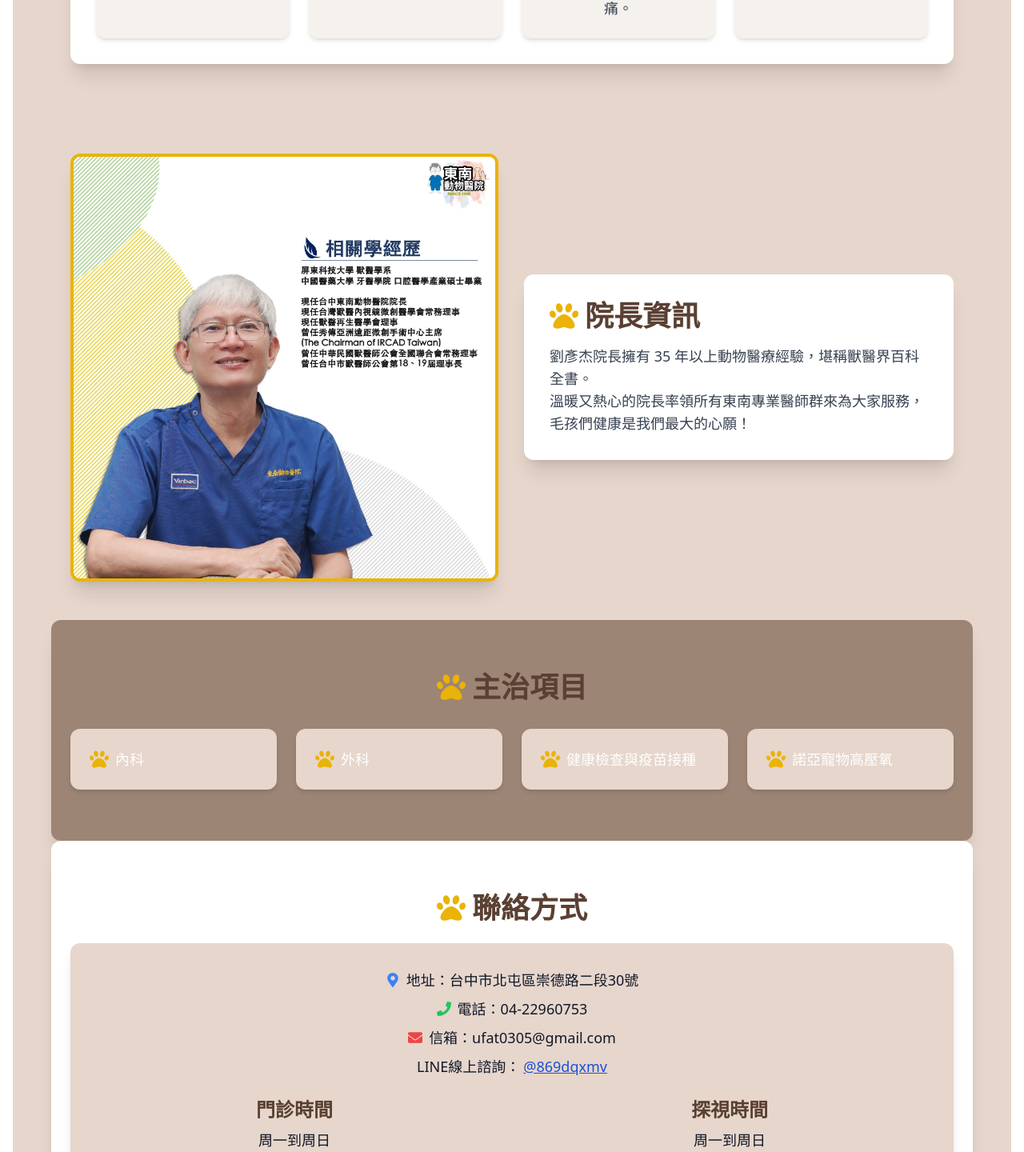
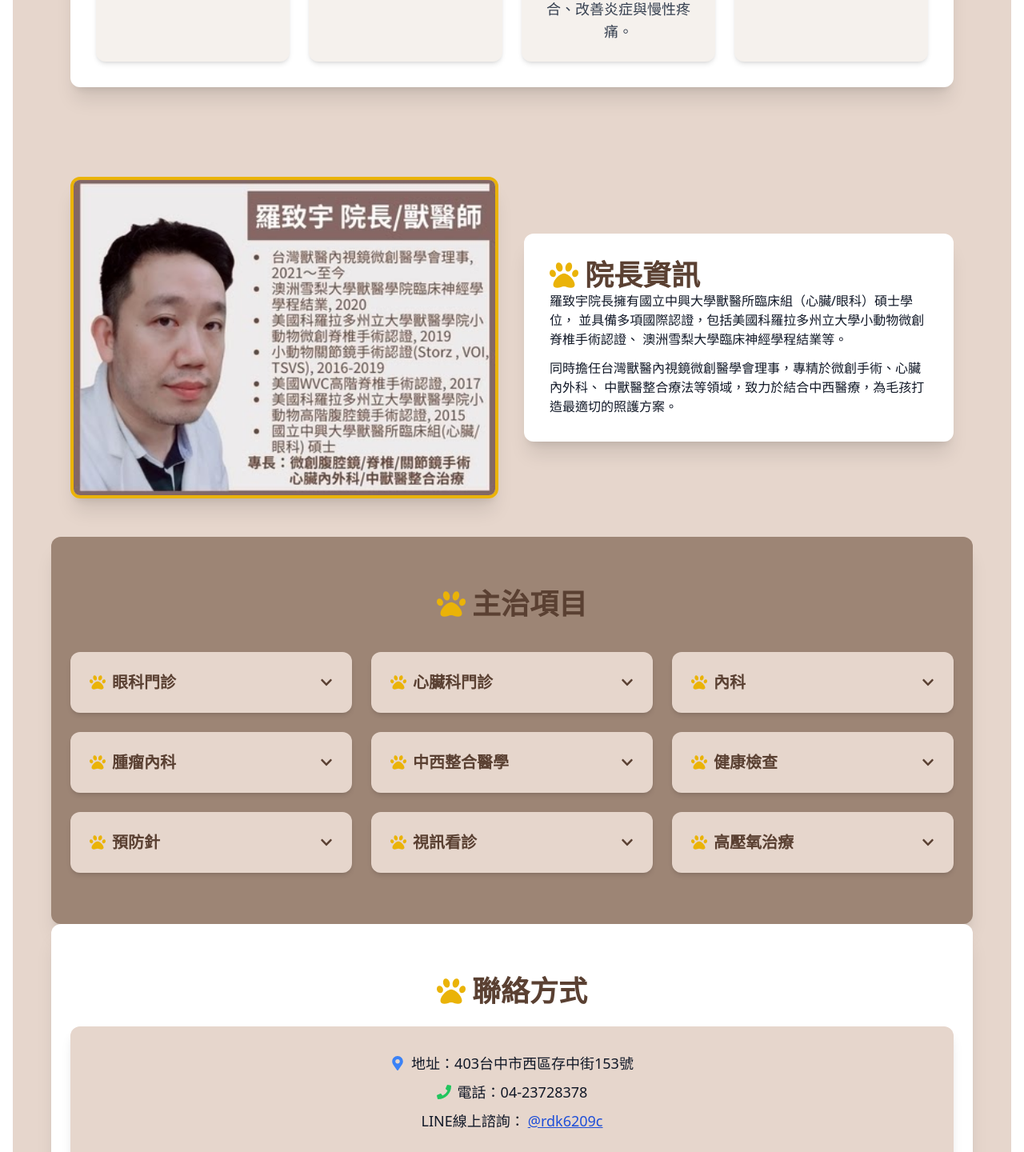
Before and after one commit to frankfu88/wenzhi, a Next.js app: page / in a window 1280 px wide. Shown: the part 1324-2764 px from the top of the page at 80% size. Built offline with nearby package versions, Linux system fonts and the light colour scheme.

Commit message:
initial commit for luodayu

```diff
--- a/src/app/Navbar.tsx
+++ b/src/app/Navbar.tsx
@@ -31,7 +31,7 @@ export default function Navbar() {
   return (
     <header className="bg-white text-gray-900 py-4 fixed top-0 left-0 w-full z-50 shadow-md backdrop-blur-md">
       <div className="max-w-6xl mx-auto flex justify-between items-center px-4">
-        <Link href="/" className="text-lg font-bold">東南動物醫院</Link>
+        <Link href="/" className="text-lg font-bold">羅大宇動物醫院</Link>
 
         <button className="md:hidden text-2xl" onClick={() => setIsOpen(!isOpen)}>☰</button>
 
--- a/src/app/page.tsx
+++ b/src/app/page.tsx
@@ -1,11 +1,86 @@
 "use client";
 
 import Image from "next/image";
-import { FaPhone, FaEnvelope, FaMapMarkerAlt, FaPaw } from "react-icons/fa";
+import { useState } from "react";
+import {
+  FaPhone,
+  FaMapMarkerAlt,
+  FaPaw,
+  FaChevronDown,
+  FaChevronUp
+} from "react-icons/fa";
 import { useRouter } from "next/navigation";
 
+const servicesDetailed = [
+  {
+    label: "眼科門診",
+    treatments: [
+      "乾眼症治療診斷",
+      "角膜潰瘍診斷治療",
+      "白內障診斷治療",
+      "青光眼診斷治療",
+      "角膜穿孔治療",
+      "各式眼科手術與療法"
+    ]
+  },
+  {
+    label: "心臟科門診",
+    treatments: [
+      "高階心臟超音波診斷",
+      "瓣膜退化性心臟病診斷治療",
+      "先天心臟病診斷治療",
+      "PDA手術",
+      "貓肥厚性心肌病診斷治療",
+      "犬擴張性心肌病診斷治療",
+      "肺內高壓診斷治療",
+      "高血壓診斷治療"
+    ]
+  },
+  {
+    label: "內科",
+    treatments: [
+      "糖尿病、甲狀腺低下/亢進、庫興氏症、愛迪生氏症、X毛症等內分泌相關疾病診治"
+    ]
+  },
+  {
+    label: "腫瘤內科",
+    treatments: [
+      "細胞學診斷、病理切片合作診斷"
+    ]
+  },
+  {
+    label: "中西整合醫學",
+    treatments: ["電針、雷射、中草藥、整合式療法"]
+  },
+  {
+    label: "健康檢查",
+    treatments: ["定期身體狀況評估、疾病早期預防與發現"]
+  },
+  {
+    label: "預防針",
+    treatments: ["幼貓、幼犬、成貓、成犬疫苗接種"]
+  },
+  {
+    label: "視訊看診",
+    treatments: [
+      "30分鐘/$500（LINE Pay 或匯款）",
+      "高齡、行動不便或關注動物福利的飼主"
+    ]
+  },
+  {
+    label: "高壓氧治療",
+    treatments: ["促進癒合、改善慢性疼痛與炎症"]
+  }
+];
+
 export default function Home() {
-  const router = useRouter(); // ✅ 用於導航到獨立頁面
+  // const router = useRouter();
+  const [openIndex, setOpenIndex] = useState<number | null>(null);
+
+  const toggle = (index: number) => {
+    setOpenIndex(openIndex === index ? null : index);
+  };
+
 
   return (
     <main className="bg-[#E6D6CC] text-gray-900">
@@ -16,14 +91,12 @@ export default function Home() {
         </h2>
         <div className="bg-white shadow-xl rounded-xl p-8 mt-6">
         <p className="text-lg text-gray-700 leading-relaxed">
-            因為對動物的熱愛，我們踏入動物醫療的世界，轉眼間已走過多年時光。
-            懷抱著「讓每位來到醫院的毛小孩都能安心接受最適切的醫療照護，如同回家一般」的初衷，我們一步步創立了東南動物醫院。
-            <br />
-            <br />
-            我們深信，醫療並非絕對的對與錯，而是透過細心觀察、理性判斷與專業討論，不斷精進診療方式，為毛孩提供更完善的照護。
-            <br />
-            <br />
-            東南動物醫院，與您一同守護毛孩的每一天。
+          羅大宇動物醫院位於台中市西區，致力於打造一個結合專業醫療與溫暖關懷的寵物照護空間。
+          我們秉持「以毛孩為本」的理念，提供從預防醫學、內外科治療，到中西醫整合療法的全方位服務。
+          <br /><br />
+          醫療團隊擁有豐富臨床經驗，並引進高壓氧治療、微創手術、影像診斷等先進技術，致力於提升診療品質與毛孩的生活福祉。
+          <br /><br />
+          除了醫療服務外，我們也關心動物福祉與飼主教育，積極參與流浪動物照護與社區推廣，期望成為每一位飼主在寵物健康旅程中的堅實後盾。
         </p>
         </div>
 
@@ -66,53 +139,59 @@ export default function Home() {
           <h2 className="text-4xl font-bold text-[#5A4032] flex items-center gap-2">
             <FaPaw className="text-yellow-500" /> 院長資訊
           </h2>
-          <p className="mt-4 text-lg text-gray-700">
-            劉彥杰院長擁有 35 年以上動物醫療經驗，堪稱獸醫界百科全書。
-            <br />
-            溫暖又熱心的院長率領所有東南專業醫師群來為大家服務，毛孩們健康是我們最大的心願！
+          <p>
+            羅致宇院長擁有國立中興大學獸醫所臨床組（心臟/眼科）碩士學位，
+            並具備多項國際認證，包括美國科羅拉多州立大學小動物微創脊椎手術認證、
+            澳洲雪梨大學臨床神經學程結業等。
+          </p>
+          <p className="mt-3">
+            同時擔任台灣獸醫內視鏡微創醫學會理事，專精於微創手術、心臟內外科、
+            中獸醫整合療法等領域，致力於結合中西醫療，為毛孩打造最適切的照護方案。
           </p>
         </div>
       </section>
 
       {/* 🔹 主治項目 */}
-      <section id="services" className="max-w-6xl mx-auto py-16 px-6 text-center bg-[#9D8575] text-white shadow-xl rounded-xl">
+      <section
+        id="services"
+        className="max-w-6xl mx-auto py-16 px-6 text-center bg-[#9D8575] text-white shadow-xl rounded-xl"
+      >
         <h2 className="text-4xl font-bold flex items-center justify-center gap-2">
           <FaPaw className="text-yellow-500" /> 主治項目
         </h2>
-        <div className="grid grid-cols-1 md:grid-cols-2 lg:grid-cols-4 gap-6 mt-8">
-          {/* 🔹 內科 - 可點擊導向 `/internal` */}
+
+        <div className="grid grid-cols-1 md:grid-cols-2 lg:grid-cols-3 gap-6 mt-10 text-left">
+          {servicesDetailed.map((service, index) => (
             <div
-            onClick={() => router.push("/internal")}
-            className="bg-[#E6D6CC] shadow-md rounded-xl p-6 text-lg flex items-center gap-2 cursor-pointer hover:bg-[#d5c3b8] transition"
+              key={index}
+              className="bg-[#E6D6CC] text-gray-800 rounded-xl shadow-md p-6 transition"
             >
-            <FaPaw className="text-yellow-500 text-2xl" /> 內科
+              <div
+                className="flex justify-between items-center cursor-pointer"
+                onClick={() => toggle(index)}
+              >
+                <h3 className="text-xl font-bold flex items-center gap-2">
+                  <FaPaw className="text-yellow-500" /> {service.label}
+                </h3>
+                {openIndex === index ? (
+                  <FaChevronUp className="text-[#5A4032]" />
+                ) : (
+                  <FaChevronDown className="text-[#5A4032]" />
+                )}
               </div>
 
-          {/* 🔹 外科 - 可點擊導向 `/surgery` */}
-          <div
-            onClick={() => router.push("/surgery")}
-            className="bg-[#E6D6CC] shadow-md rounded-xl p-6 text-lg flex items-center gap-2 cursor-pointer hover:bg-[#d5c3b8] transition"
-          >
-            <FaPaw className="text-yellow-500 text-2xl" /> 外科
+              {openIndex === index && (
+                <ul className="mt-4 list-disc list-inside space-y-1 text-base text-gray-700">
+                  {service.treatments.map((treatment, i) => (
+                    <li key={i}>{treatment}</li>
+                  ))}
+                </ul>
+              )}
             </div>
-
-          {/* 🔹 健康檢查與疫苗接種 - 可點擊導向 `/vaccination` */}
-          <div
-            onClick={() => router.push("/vaccination")}
-            className="bg-[#E6D6CC] shadow-md rounded-xl p-6 text-lg flex items-center gap-2 cursor-pointer hover:bg-[#d5c3b8] transition"
-          >
-            <FaPaw className="text-yellow-500 text-2xl" /> 健康檢查與疫苗接種
-          </div>
-
-          {/* 🔹 諾亞寵物高壓氧 - 可點擊導向 `/oxygen` */}
-          <div
-            onClick={() => router.push("/oxygen")}
-            className="bg-[#E6D6CC] shadow-md rounded-xl p-6 text-lg flex items-center gap-2 cursor-pointer hover:bg-[#d5c3b8] transition"
-          >
-            <FaPaw className="text-yellow-500 text-2xl" /> 諾亞寵物高壓氧
-          </div>
+          ))}
         </div>
       </section>
+
 
       {/* 🔹 聯絡方式 */}
       <section id="contact" className="max-w-6xl mx-auto py-16 px-6 text-center bg-white shadow-xl rounded-xl">
@@ -126,25 +205,25 @@ export default function Home() {
           <div className="text-lg flex flex-col items-center gap-2">
             <p className="flex items-center gap-2">
               <FaMapMarkerAlt className="text-blue-500" />
-              地址：台中市北屯區崇德路二段30號
+              地址：403台中市西區存中街153號
             </p>
             <p className="flex items-center gap-2">
               <FaPhone className="text-green-500" />
-              電話：04-22960753
+              電話：04-23728378
             </p>
-            <p className="flex items-center gap-2">
+            {/* <p className="flex items-center gap-2">
               <FaEnvelope className="text-red-500" />
               信箱：ufat0305@gmail.com
-            </p>
+            </p> */}
             <p className="flex items-center gap-1 whitespace-nowrap">
               <span>LINE線上諮詢：</span>
               <a
-                href="https://line.me/R/ti/p/@869dqxmv"
+                href="https://line.me/R/ti/p/@rdk6209c"
                 target="_blank"
                 rel="noopener noreferrer"
                 className="text-blue-700 underline hover:text-blue-900 transition"
               >
-                @869dqxmv
+                @rdk6209c
               </a>
             </p>
           </div>
@@ -156,47 +235,49 @@ export default function Home() {
               <h3 className="text-2xl font-bold text-[#5A4032] mb-2">門診時間</h3>
               <p>周一到周日</p>
               <ul className="mt-2 space-y-1">
-                <li>早上 09:30 - 12:30（最後掛號 12:00）</li>
-                <li>下午 14:00 - 17:00（最後掛號 16:30）</li>
-                <li>晚上 18:00 - 21:30（最後掛號 21:00）</li>
+                <li>早上 09:30 - 12:00（最後掛診時間為11:30）</li>
+                <li>下午 13:00 - 17:00（最後掛診時間為16:30）</li>
+                <li>晚上 18:00 - 21:30（最後掛診時間為21:00）</li>
               </ul>
             </div>
 
             {/* 🔹 探視時間 */}
-            <div className="flex-1 text-lg">
+            {/* <div className="flex-1 text-lg">
               <h3 className="text-2xl font-bold text-[#5A4032] mb-2">探視時間</h3>
               <p>周一到周日</p>
               <ul className="mt-2 space-y-1">
                 <li>15:00 - 16:00</li>
                 <li>19:00 - 20:00</li>
               </ul>
-            </div>
+            </div> */}
           </div>
         </div>
 
         {/* 🔹 Google 地圖嵌入 */}
         <div className="w-full flex justify-center mt-8">
   <iframe
-            title="Google Maps - 東南動物醫院"
-            className="w-full max-w-[1100px] h-[400px] rounded-lg shadow-lg"
-            src="https://www.google.com/maps/embed?pb=!1m18!1m12!1m3!1d3640.072584003638!2d120.68288137534898!3d24.169187078387015!2m3!1f0!2f0!3f0!3m2!1i1024!2i768!4f13.1!3m3!1m2!1s0x346917d27e1e8af1%3A0x1dfee24ec4a2365d!2z5p2x5Y2X5YuV54mp6Yar6Zmi!5e0!3m2!1szh-TW!2stw!4v1741936559984!5m2!1szh-TW!2stw"
+    title="Google Maps - 羅大宇動物醫院"
+    className="w-full max-w-[1100px] h-[450px] rounded-lg shadow-lg border-0"
+    src="https://www.google.com/maps/embed?pb=!1m18!1m12!1m3!1d3901.610259499438!2d120.656937!3d24.141174600000003!2m3!1f0!2f0!3f0!3m2!1i1024!2i768!4f13.1!3m3!1m2!1s0x34693da485d7e9b5%3A0xfe092f6a6aef934b!2z576F5aSn5a6H5YuV54mp6Yar6Zmi772e5Lit6KW_5pW05ZCI6Yar5a246IiH5b6u5Ym15omL6KGT5Lit5b-D!5e1!3m2!1szh-TW!2stw!4v1747035281086!5m2!1szh-TW!2stw"
     allowFullScreen
     loading="lazy"
     referrerPolicy="no-referrer-when-downgrade"
   />
 </div>
 
+
+
         {/* 🔹 停車資訊 */}
-        <div className="mt-12 bg-[#E6D6CC] shadow-lg rounded-xl p-8">
-          <h2 className="text-4xl font-bold text-[#5A4032] flex items-center justify-center gap-2">
+        {/* <div className="mt-12 bg-[#E6D6CC] shadow-lg rounded-xl p-8"> */}
+          {/* <h2 className="text-4xl font-bold text-[#5A4032] flex items-center justify-center gap-2">
             <FaPaw className="text-yellow-500" /> 停車資訊
           </h2>
           <p className="text-lg text-center text-gray-700 mt-2">
             附近有多個停車場可供使用，點擊下方地點即可導航
-          </p>
+          </p> */}
 
           {/* 🔹 停車場列表 */}
-          <div className="grid grid-cols-1 md:grid-cols-2 lg:grid-cols-3 gap-4 mt-6 text-lg">
+          {/* <div className="grid grid-cols-1 md:grid-cols-2 lg:grid-cols-3 gap-4 mt-6 text-lg">
             {[
               { name: "崇德北平自動收費停車場", link: "https://www.google.com/maps?q=406台中市北屯區崇德路二段103-106號" },
               { name: "觀自在禪寺停車場", link: "https://www.google.com/maps?q=406台中市北屯區青島路四段28號" },
@@ -216,8 +297,8 @@ export default function Home() {
                 <span className="text-gray-800">{parking.name}</span>
               </div>
             ))}
-          </div>
-        </div>
+          </div> */}
+        {/* </div> */}
 
 
       </section>
```
Also changed, not shown: public/banner.jpg, public/director.jpg. Lines whose indentation alone changed are shown as unchanged.
